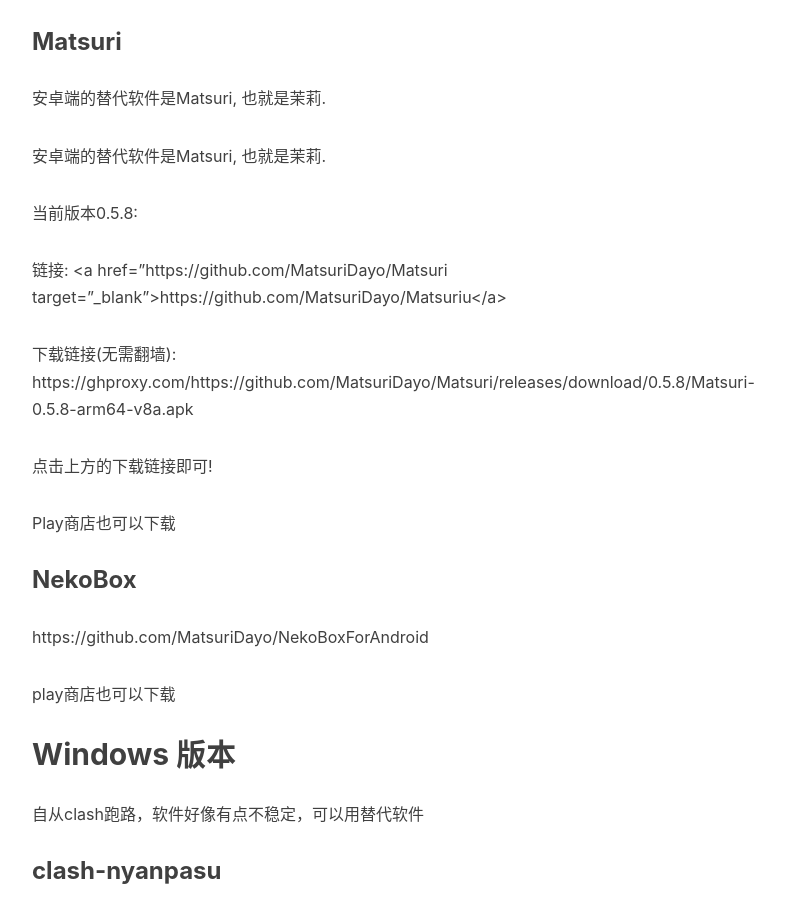
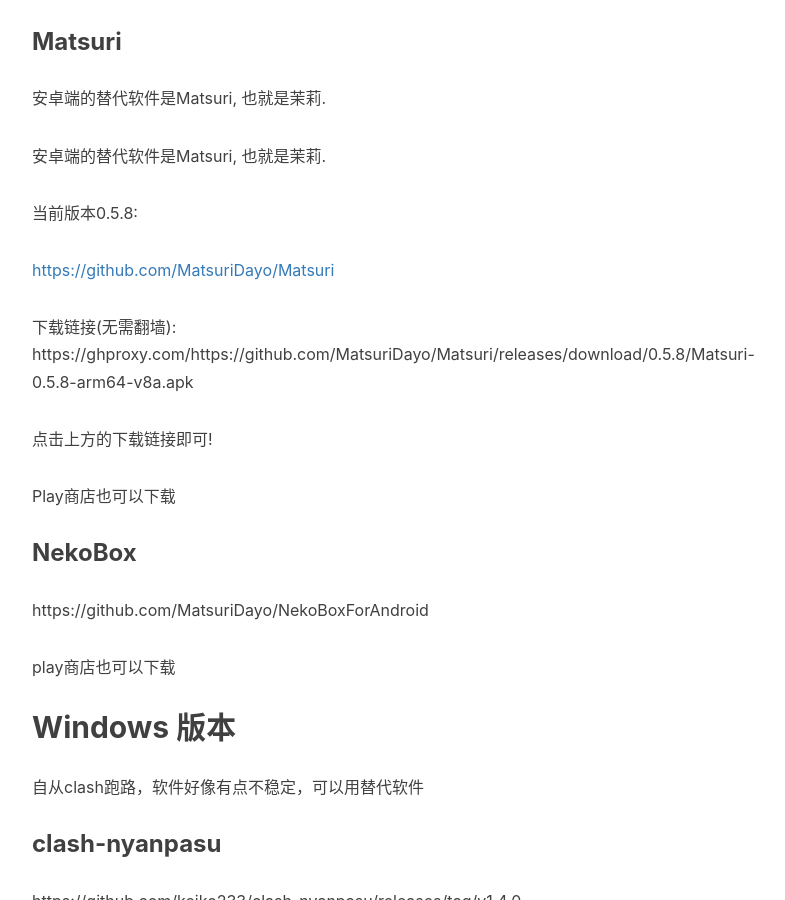
Before and after one commit to kingask/kingask.github.io, a Jekyll site: the page built from _posts/2023-11-25-soft.markdown, in a window 1280 px wide and 900 px high, scrolled down 610 px. Shown: the whole window, without its empty margins (233-1018 px from the left). Built offline with Jekyll 4.4.1, drawn with Linux system fonts in a browser that asks for light colours; nearby versions of some CDN libraries; comment, search, counter and statistics services are not loaded; some of the changed lines change nothing that is shown.

Commit message:
modified:   _posts/2023-11-25-soft.markdown

```diff
--- a/_posts/2023-11-25-soft.markdown
+++ b/_posts/2023-11-25-soft.markdown
@@ -24,7 +24,7 @@
 当前版本0.5.8:
 
 
-链接: <a href="https://github.com/MatsuriDayo/Matsuri target="_blank">https://github.com/MatsuriDayo/Matsuriu</a>
+[https://github.com/MatsuriDayo/Matsuri](https://github.com/MatsuriDayo/Matsuriu)
 
 下载链接(无需翻墙): https://ghproxy.com/https://github.com/MatsuriDayo/Matsuri/releases/download/0.5.8/Matsuri-0.5.8-arm64-v8a.apk
 
```
